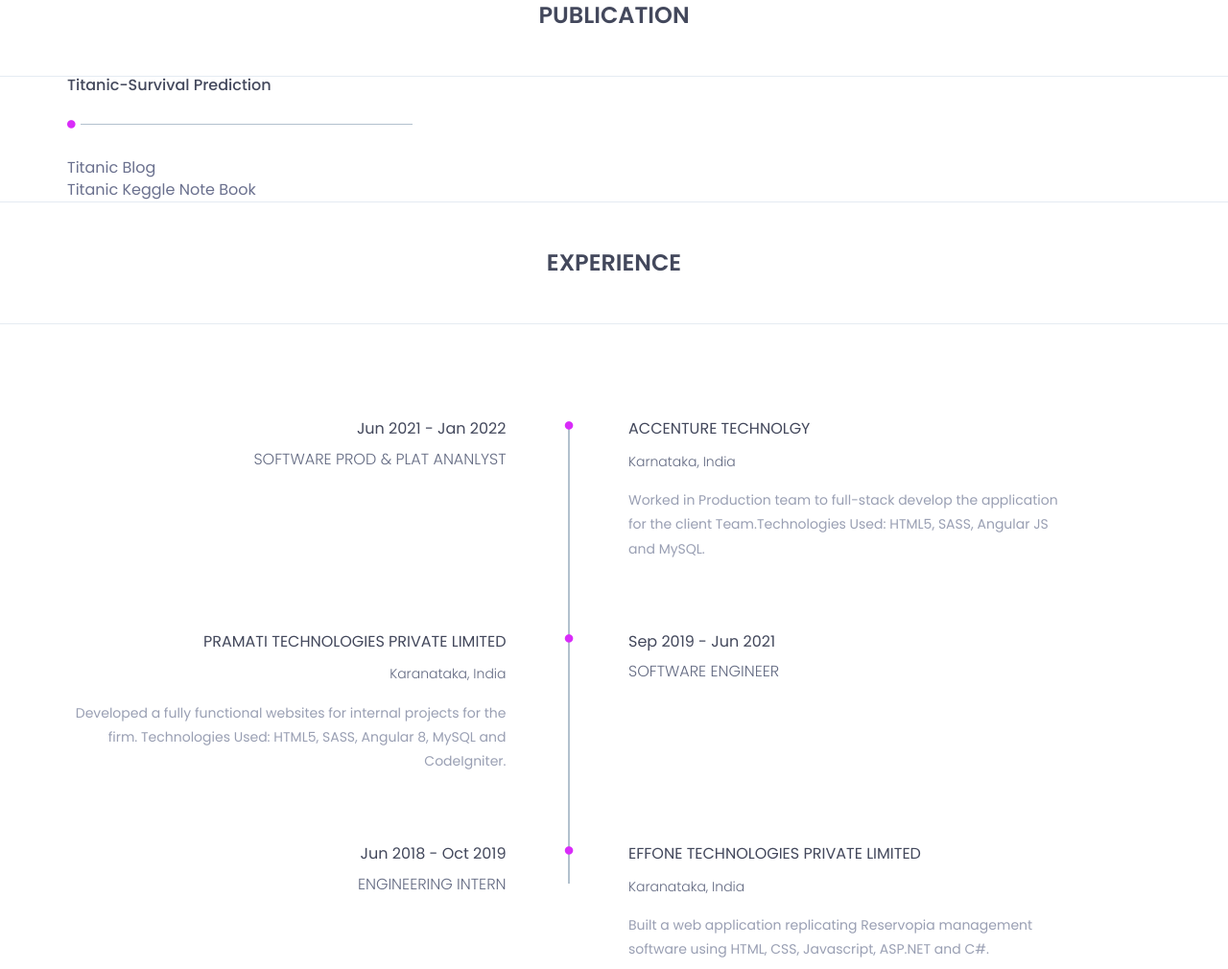
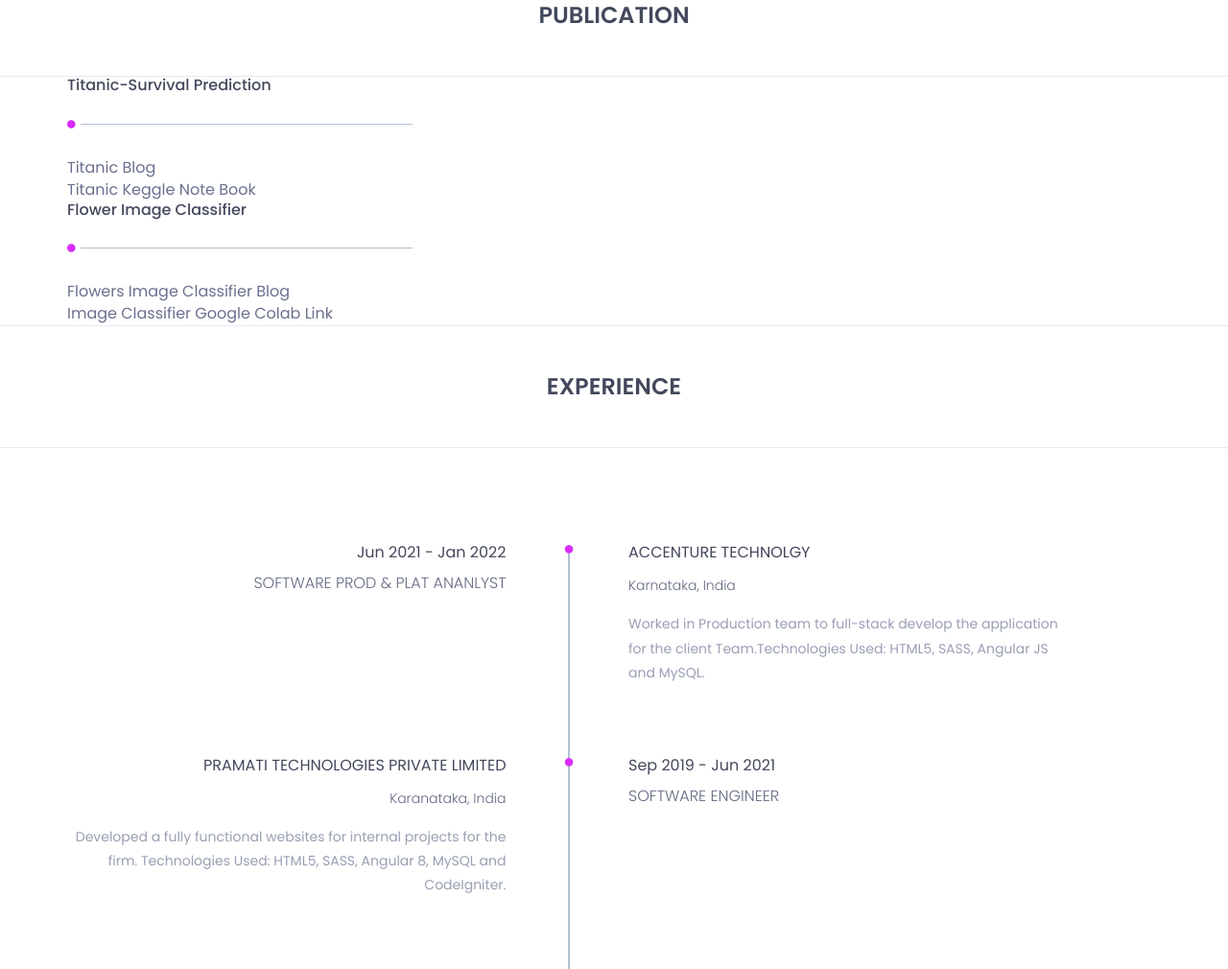
Before and after one commit to NavyaShetty-97/NavyaShetty-97.github.io, a plain HTML site: page index.html in a window 1280 px wide. Shown: the part 2979-3989 px from the top of the page at 96% size. Drawn offline with nearby package versions, Linux system fonts and the light colour scheme.

Commit message:
Update index.html

```diff
--- a/index.html
+++ b/index.html
@@ -377,6 +377,25 @@
 
 									</div><!--/.timeline-content-->
 								</div><!--/.timeline-->
+								<div class="publication-time">
+									<h2>Flower Image Classifier</h2>
+								</div><!--/.publication-time-->
+								<div class="timeline-horizontal-border">
+									<i class="fa fa-circle" aria-hidden="true"></i>
+									<span class="single-timeline-horizontal"></span>
+								</div>
+								<div class="timeline">
+									<div class="timeline-content">
+										<a href="https://medium.com/@navyashreevshetty4/flowers-image-classifier-d76deabc6382">
+										    Flowers Image Classifier Blog
+										</a>
+										<br>
+										<a href="https://colab.research.google.com/drive/1Kdb1_61qSnQ1rga2l8kcWtQQzybmenBH#scrollTo=GaWY-neI2Knl">
+										    Image Classifier Google Colab Link
+										</a>
+
+									</div><!--/.timeline-content-->
+								</div><!--/.timeline-->
 							</div>
 						</div>
 					</div>
```
